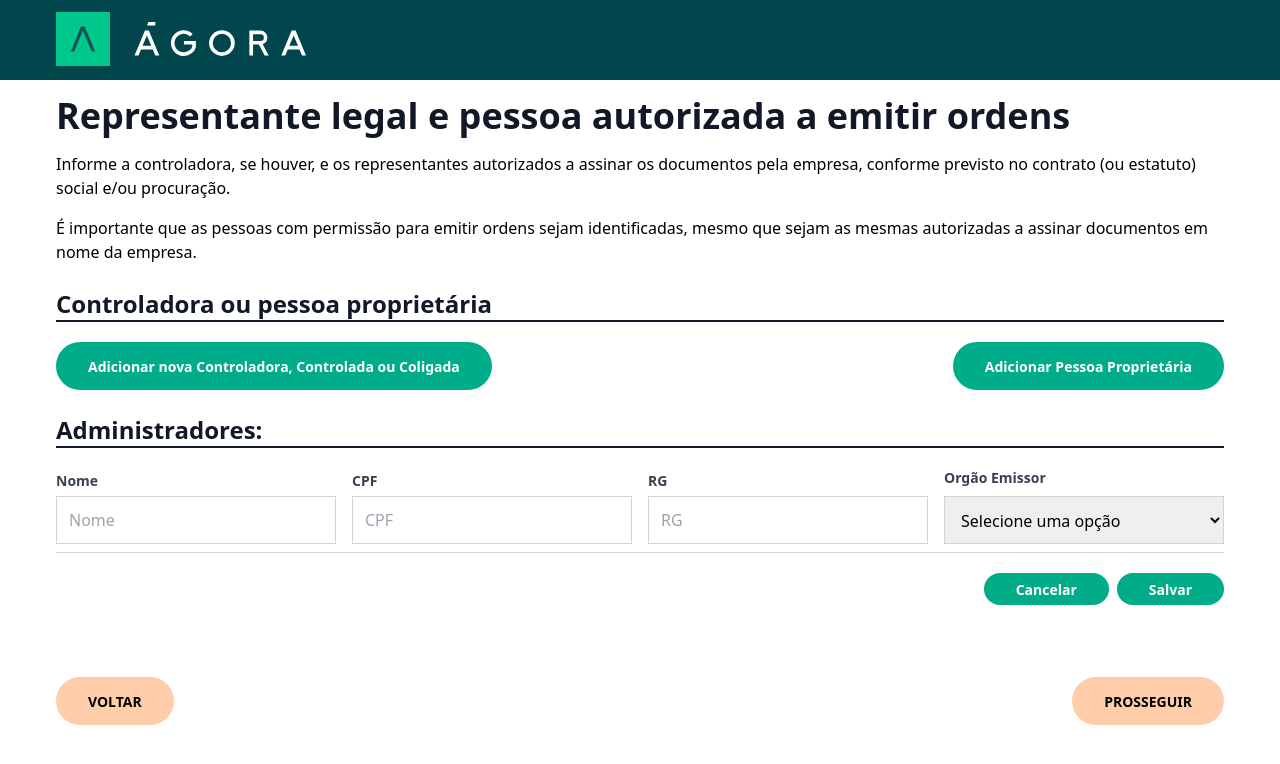
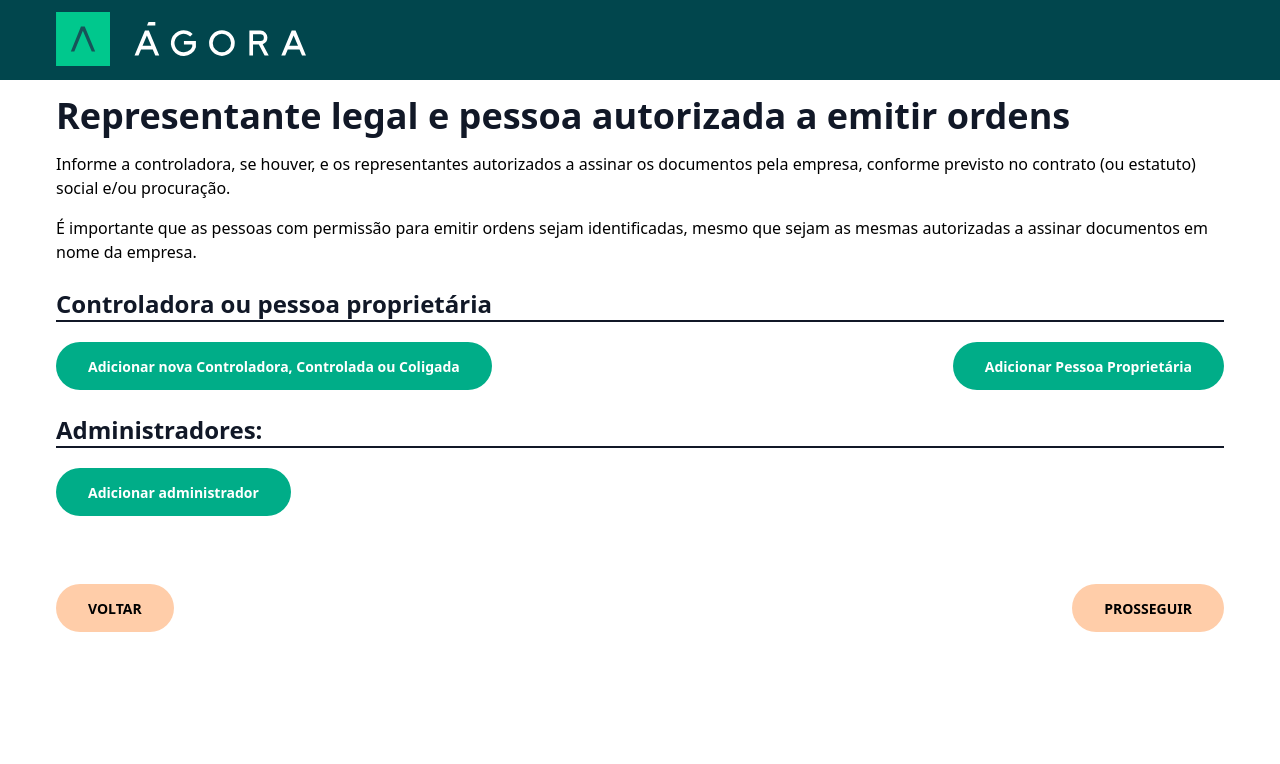
Before and after one commit to fabiosalomaosilva/modelo-portal-agora, a React (Vite) app: page /pj/passo03 in a window 1280 px wide. Shown: the top 764 px of the page. Built offline with nearby package versions, Linux system fonts and the light colour scheme.

Commit message:
feat: implementada as funcionalidades de abrir e fechar form da section administrador

```diff
--- a/src/pages/cadastropj/CadastroPjPasso03/componentes/FormAdministrador/index.tsx
+++ b/src/pages/cadastropj/CadastroPjPasso03/componentes/FormAdministrador/index.tsx
@@ -4,7 +4,7 @@ import { useFormik } from 'formik';
 import * as Yup from 'yup';
 import { toast } from 'react-toastify';
 import { Administrador } from '../../../../../models/conta';
-import { addAdministrador } from '../../../../../store/rootSlice';
+import { addAdministrador, setHideFormAdministrador } from '../../../../../store/rootSlice';
 import Input from '../../../../../components/forms/Input/input';
 import MaskInput from '../../../../../components/forms/Input/inputTextMask';
 import Select from '../../../../../components/forms/Select';
@@ -41,11 +41,12 @@ export default function FormAdministrador(props: FormAdministradorProps) {
   const onSubmit = (values: Administrador) => {
       dispatch(addAdministrador(values));
       formik.resetForm();
-  };
+      dispatch(setHideFormAdministrador());
+};
 
   const handleCancel = () => {
     formik.resetForm();
-    //dispatch(setHidePanelPessoaProprietaria());
+    dispatch(setHideFormAdministrador());
   };
 
   const formik = useFormik({
@@ -116,8 +117,7 @@ export default function FormAdministrador(props: FormAdministradorProps) {
             <option value='CRM'>CRM</option>
           </Select>
         </div>
-        <Separator />
-        <div className='text-right mt-5'>
+        <div className='text-right mt-3'>
           <Button
             type='button'
             size='sm'
--- /dev/null
+++ b/src/pages/cadastropj/CadastroPjPasso03/componentes/ListaAdministradores/index.tsx
@@ -0,0 +1,81 @@
+import React from 'react';
+import { useDispatch } from 'react-redux';
+import { Administrador } from '../../../../../models/conta';
+import { deleteAdministrador } from '../../../../../store/rootSlice';
+
+export interface ListaAdministradoresProps {
+  data: Administrador[];
+  visible: boolean;
+}
+
+export default function ListaAdministradores(props: ListaAdministradoresProps) {
+  const dispatch = useDispatch();
+  let textClass = 'block';
+  if (props.visible) {
+    textClass = 'block';
+  } else {
+    textClass = 'hidden';
+  }
+  return (
+    <div className={textClass}>
+      {props.data?.length > 0 && (
+        <div className='overflow-x-auto bg-white shadow-md rounded'>
+          <table className='min-w-full'>
+            <thead>
+              <tr className='bg-secondary text-gray-50 uppercase text-sm'>
+                <th className='py-3 px-6 text-left'>Nome</th>
+                <th className='py-3 px-6 text-left'>CPF</th>
+                <th className='py-3 px-6 text-left'>RG</th>
+                <th className='py-3 px-6 text-left'>Órgão emissor</th>
+                <th className='py-3 px-6 text-right'>Ações</th>
+              </tr>
+            </thead>
+            <tbody className='text-gray-600 text-sm font-light'>
+              {props.data.map((item, index) => (
+                <tr
+                  key={index}
+                  className='border-b border-gray-200 hover:bg-gray-100 whitespace-nowrap'
+                >
+                  <td className='py-4 px-6 text-left font-normal whitespace-nowrap'>
+                    {item.nome}
+                  </td>
+                  <td className='py-4 px-6 text-left font-normal whitespace-nowrap'>
+                    {item.cpf}
+                  </td>
+                  <td className='py-4 px-6 text-left font-normal whitespace-nowrap'>
+                    {item.rg}
+                  </td>
+                  <td className='py-4 px-6 text-left font-normal whitespace-nowrap'>
+                    {item.orgaoEmissor}
+                  </td>
+                  <td className='py-4 px-6 text-right whitespace-nowrap'>
+                    <button
+                      type='button'
+                      className='p-1 rounded-full w-7 h-7 font-bold text-gray-600 bg-gray-200 hover:bg-gray-300 -pl-[3px] solid'
+                      onClick={() => dispatch(deleteAdministrador(item))}
+                    >
+                      <svg
+                        xmlns='http://www.w3.org/2000/svg'
+                        fill='none'
+                        viewBox='0 0 24 24'
+                        strokeWidth={1.5}
+                        stroke='currentColor'
+                        className='w-5 h-4'
+                      >
+                        <path
+                          strokeLinecap='round'
+                          strokeLinejoin='round'
+                          d='M14.74 9l-.346 9m-4.788 0L9.26 9m9.968-3.21c.342.052.682.107 1.022.166m-1.022-.165L18.16 19.673a2.25 2.25 0 01-2.244 2.077H8.084a2.25 2.25 0 01-2.244-2.077L4.772 5.79m14.456 0a48.108 48.108 0 00-3.478-.397m-12 .562c.34-.059.68-.114 1.022-.165m0 0a48.11 48.11 0 013.478-.397m7.5 0v-.916c0-1.18-.91-2.164-2.09-2.201a51.964 51.964 0 00-3.32 0c-1.18.037-2.09 1.022-2.09 2.201v.916m7.5 0a48.667 48.667 0 00-7.5 0'
+                        />
+                      </svg>
+                    </button>
+                  </td>
+                </tr>
+              ))}
+            </tbody>
+          </table>
+        </div>
+      )}
+    </div>
+  );
+}
--- a/src/pages/cadastropj/CadastroPjPasso03/componentes/MenuAdministradores/index.tsx
+++ b/src/pages/cadastropj/CadastroPjPasso03/componentes/MenuAdministradores/index.tsx
@@ -1,11 +1,15 @@
 import Button from '../../../../../components/forms/Button';
-import { useDispatch } from 'react-redux';
+import { useDispatch, useSelector } from 'react-redux';
+import ListaAdministradores from '../ListaAdministradores';
+import { RootState } from '../../../../../store';
+import { setShowFormAdministrador } from '../../../../../store/rootSlice';
 
 export interface MenuAdministradoresProps {
   visible: boolean;
 }
 
 export default function MenuAdministradores(props: MenuAdministradoresProps) {
+  const cliente = useSelector((state: RootState) => state.cliente);
   const dispatch = useDispatch();
   let textClass = 'block';
   if (props.visible) {
@@ -14,12 +18,13 @@ export default function MenuAdministradores(props: MenuAdministradoresProps) {
     textClass = 'hidden';
   }
   return (
-    <>
-      <div className={`flex flex-row text-left ${textClass} mt-5`}>
-        <Button type='button' color='secondary'>
+    <div className={`flex flex-col  ${textClass}`}>
+      <div className={`flex flex-row text-left my-5`}>
+        <Button type='button' color='secondary' onClick={() => dispatch(setShowFormAdministrador())}>
           Adicionar administrador
         </Button>
       </div>
-    </>
+        <ListaAdministradores data={cliente.administradores} visible={true} />
+    </div>
   );
 }
--- a/src/pages/cadastropj/CadastroPjPasso03/index.tsx
+++ b/src/pages/cadastropj/CadastroPjPasso03/index.tsx
@@ -13,9 +13,7 @@ import Separator from '../../../components/forms/Separator';
 import TitleSeparator from '../../../components/forms/TitleSeparator';
 import { Administrador, ContaBancaria } from '../../../models/conta';
 import { RootState } from '../../../store';
-import {
-  deleteAdministrador,
-} from '../../../store/rootSlice';
+import { deleteAdministrador } from '../../../store/rootSlice';
 import { Cliente } from '../../../models/cliente';
 import MaskInput from '../../../components/forms/Input/inputTextMask';
 import DecimalInput from '../../../components/forms/Input/inputDecimal';
@@ -24,9 +22,9 @@ import MenuAdministradores from './componentes/MenuAdministradores';
 import FormControladora from './componentes/FormControladora';
 import FormPessoaProprietaria from './componentes/FormPessoaProprietaria';
 import FormAdministrador from './componentes/FormAdministrador';
+import ListaAdministradores from './componentes/ListaAdministradores';
 
 export default function CadastroPjPasso03() {
-  const cliente = useSelector((state: RootState) => state.cliente);
   const dispatch = useDispatch();
   let navigate = useNavigate();
   const showControladora = useSelector(
@@ -37,6 +35,9 @@ export default function CadastroPjPasso03() {
   );
   const showMenuControladora = useSelector(
     (state: RootState) => state.showMenuControladora
+  );
+  const showPaneAdministrador = useSelector(
+    (state: RootState) => state.showPanelAdministrador
   );
   const textoMenuControladoraPessoaProprietaria = useSelector(
     (state: RootState) => state.textoMenuControladoraPessoaProprietaria
@@ -86,73 +87,13 @@ export default function CadastroPjPasso03() {
           <FormControladora visible={showControladora} />
           <FormPessoaProprietaria visible={showPessoaProprietaria} />
         </div>
-
       </section>
 
       <section id='info-banco-passo02' className='my-6'>
         <TitleSeparator label='Administradores:' />
         <div className='text-left'>
-          {/* <MenuAdministradores visible={true} /> */}
-          <FormAdministrador visible={true} />
-          <br />
-          {cliente.administradores?.length > 0 && (
-        <div className='overflow-x-auto bg-white shadow-md rounded'>
-          <table className='min-w-full'>
-            <thead>
-              <tr className='bg-secondary text-gray-50 uppercase text-sm'>
-                <th className='py-3 px-6 text-left'>Tipo</th>
-                <th className='py-3 px-6 text-left'>Banco</th>
-                <th className='py-3 px-6 text-left'>Agência</th>
-                <th className='py-3 px-6 text-left'>Conta</th>
-                <th className='py-3 px-6 text-right'>Excluir</th>
-              </tr>
-            </thead>
-            <tbody className='text-gray-600 text-sm font-light'>
-              {cliente.administradores.map((item, index) => (
-                <tr
-                  key={index}
-                  className='border-b border-gray-200 hover:bg-gray-100 whitespace-nowrap'
-                >
-                  <td className='py-4 px-6 text-left font-normal whitespace-nowrap'>
-                    {item.nome}
-                  </td>
-                  <td className='py-4 px-6 text-left font-normal whitespace-nowrap'>
-                    {item.cpf}
-                  </td>
-                  <td className='py-4 px-6 text-left font-normal whitespace-nowrap'>
-                    {item.rg}
-                  </td>
-                  <td className='py-4 px-6 text-left font-normal whitespace-nowrap'>
-                    {item.orgaoEmissor}
-                  </td>
-                  <td className='py-4 px-6 text-right whitespace-nowrap'>
-                    <button
-                      type='button'
-                      className='p-1 rounded-full w-7 h-7 font-bold text-gray-600 bg-gray-200 hover:bg-gray-300 -pl-[3px] solid'
-                      onClick={() => removeConta(item)}
-                    >
-                      <svg
-                        xmlns='http://www.w3.org/2000/svg'
-                        fill='none'
-                        viewBox='0 0 24 24'
-                        strokeWidth={1.5}
-                        stroke='currentColor'
-                        className='w-5 h-4'
-                      >
-                        <path
-                          strokeLinecap='round'
-                          strokeLinejoin='round'
-                          d='M14.74 9l-.346 9m-4.788 0L9.26 9m9.968-3.21c.342.052.682.107 1.022.166m-1.022-.165L18.16 19.673a2.25 2.25 0 01-2.244 2.077H8.084a2.25 2.25 0 01-2.244-2.077L4.772 5.79m14.456 0a48.108 48.108 0 00-3.478-.397m-12 .562c.34-.059.68-.114 1.022-.165m0 0a48.11 48.11 0 013.478-.397m7.5 0v-.916c0-1.18-.91-2.164-2.09-2.201a51.964 51.964 0 00-3.32 0c-1.18.037-2.09 1.022-2.09 2.201v.916m7.5 0a48.667 48.667 0 00-7.5 0'
-                        />
-                      </svg>
-                    </button>
-                  </td>
-                </tr>
-              ))}
-            </tbody>
-          </table>
-        </div>
-      )}
+          <MenuAdministradores visible={!showPaneAdministrador} />
+          <FormAdministrador visible={showPaneAdministrador} />
         </div>
       </section>
       <br />
@@ -163,8 +104,6 @@ export default function CadastroPjPasso03() {
         <Button type='button'>PROSSEGUIR</Button>
       </div>
       <br />
-
-
     </div>
   );
 }
```
Also changed, not shown: src/store/rootSlice.ts (+12 -8 lines). Lines whose indentation alone changed are shown as unchanged.
